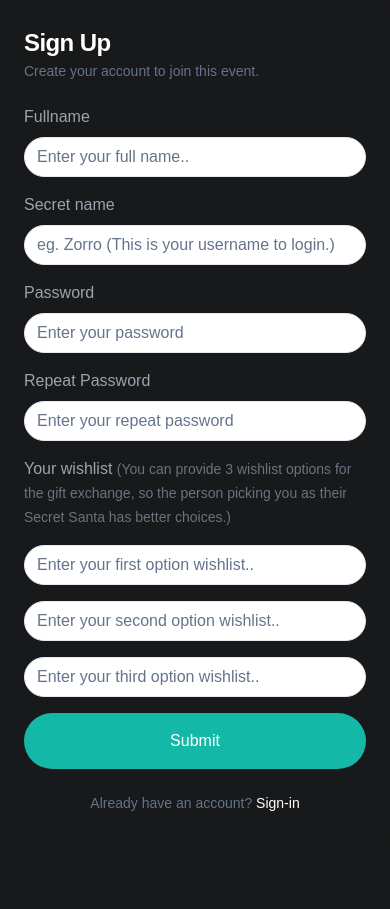
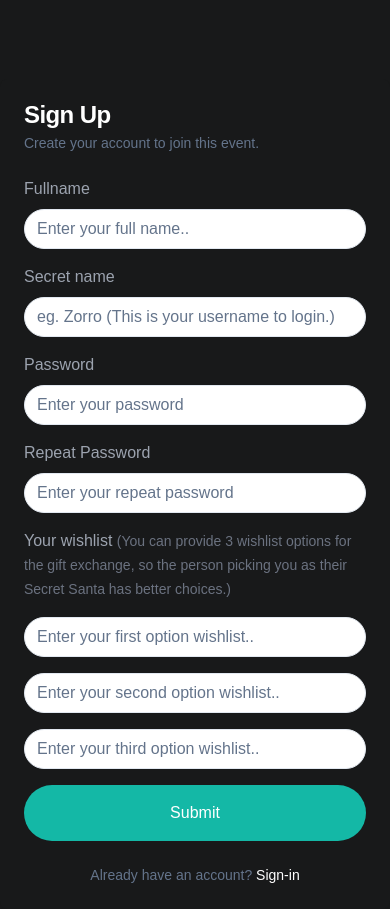
Before and after one commit to weraldco/palabunutan, a Next.js app: page /sign-up in a window 390 px wide. Before the commit the page ends 844 px from the top, so only its background shows below. Built offline with nearby package versions, Linux system fonts and the light colour scheme.

Commit message:
mobile responsive

```diff
--- a/components/SignUpForm.tsx
+++ b/components/SignUpForm.tsx
@@ -54,7 +54,7 @@ export default function SignUpForm() {
 	}
 
 	return (
-		<Card className="w-full max-w-md mx-auto  bg-[#18191A] border-0 text-white">
+		<Card className="w-full max-w-md mx-auto mt-36 md:mt-0 bg-[#18191A] border-0 text-white">
 			<CardHeader>
 				<CardTitle>Sign Up</CardTitle>
 				<CardDescription>
```
